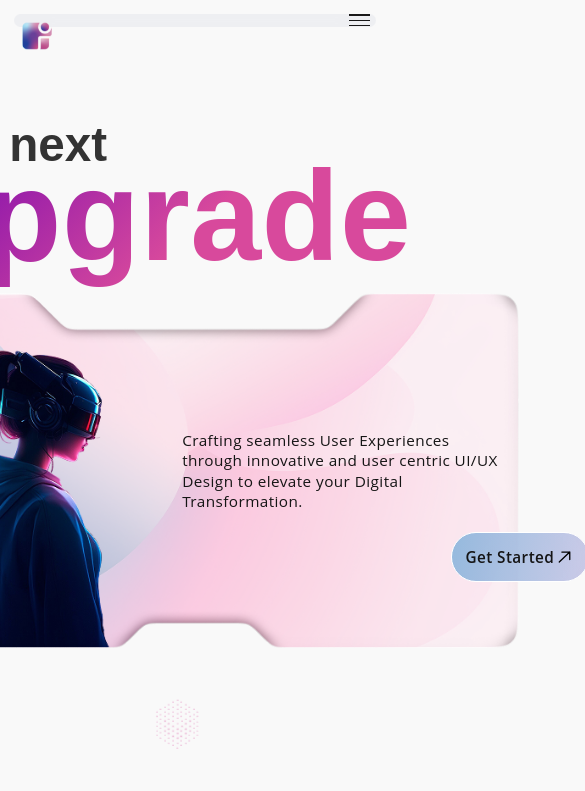
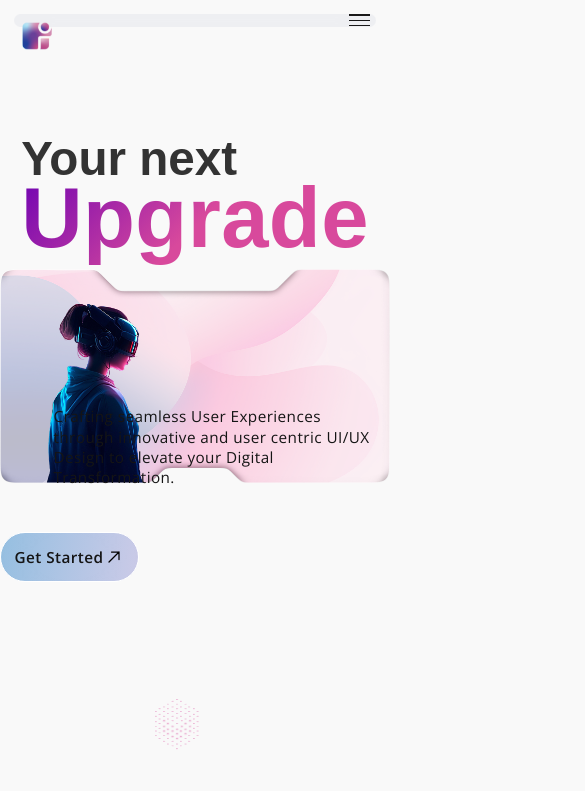
Before and after one commit to ideoguru/ideogfx.com, a Next.js app: page / in a window 390 px wide. Shown: the top 791 px of the page, 585 px wide, since content can reach past the window. Built offline with nearby package versions, Linux system fonts and the light colour scheme.

Commit message:
homepage responsive fix

```diff
--- a/src/app/layout.tsx
+++ b/src/app/layout.tsx
@@ -27,8 +27,8 @@ export default function RootLayout({
       <head>
         {/* Viewport meta tag for responsiveness */}
         {/* COMMENTED TEMPORARLY TO FORCE DESKTOP VIEWPORT */}
-        {/* <meta name="viewport" content="width=device-width, initial-scale=1.0" /> */}
-        <meta name="viewport" content="width=1280, user-scalable=no" />
+        <meta name="viewport" content="width=device-width, initial-scale=1.0" />
+        {/* <meta name="viewport" content="width=1280, user-scalable=no" /> */}
 
         {/* Add other meta tags for SEO */}
         <meta name="description" content="Your site description here" />
--- a/src/styles/HomePageCaseStudy.module.css
+++ b/src/styles/HomePageCaseStudy.module.css
@@ -139,6 +139,7 @@
   /* 137.5% */
   letter-spacing: 0.25px;
 }
+
 .instanceParent {
   display: flex;
   justify-content: center;
@@ -151,6 +152,7 @@
   border-radius: 24px;
   box-shadow: 0 2px 8px rgba(0, 0, 0, 0.1);
 }
+
 .arrowButton {
   cursor: pointer;
   padding: 8px;
@@ -163,6 +165,7 @@
   justify-content: center;
   margin: 0 -4px;
 }
+
 .arrowButton:hover {
   background: rgba(255, 255, 255, 0);
   transform: scale(1.05);
@@ -178,6 +181,7 @@
 .arrowButton.mirrored img {
   transform: rotate(180deg);
 }
+
 /* .card1::after, .card2::after {
   content: '';
   position: absolute;
@@ -241,7 +245,7 @@
   align-items: flex-end;
 }
 
-.caseStudiesContainer > * {
+.caseStudiesContainer>* {
   position: relative;
   z-index: 2;
 }
@@ -291,11 +295,9 @@
 .caseStudiesButton {
   backdrop-filter: blur(41.85px);
   border-radius: 2322.58px;
-  background: linear-gradient(
-    99.58deg,
-    rgba(115, 171, 216, 0.75),
-    rgba(187, 186, 225, 0.75)
-  );
+  background: linear-gradient(99.58deg,
+      rgba(115, 171, 216, 0.75),
+      rgba(187, 186, 225, 0.75));
   border: 1px solid #fff;
   padding: 16px;
   display: flex;
@@ -304,8 +306,10 @@
   cursor: pointer;
   transition: all 0.3s ease;
 }
+
 .caseStudiesButton:hover {
-  transform: translateY(-2px) scale(1.05); /* Combined transforms */
+  transform: translateY(-2px) scale(1.05);
+  /* Combined transforms */
 }
 
 .caseStudiesCtaFrame {
@@ -334,3 +338,33 @@
   color: #333;
   font-family: Sans-serif;
 }
+
+@media(max-width:991px) {
+  .caseStudiesContainer {
+    flex-direction: column;
+  }
+
+  .caseStudiesCard {
+    width: 100%;
+    height: auto;
+  }
+
+  .rightColumnCards {
+    width: 100%;
+    right: 0;
+    flex-direction: column;
+  }
+
+  .card2 {
+    overflow: visible;
+  }
+  .caseStudiesCtaFrame {
+    width: 100%;
+  }
+  .maskGroupIcon {
+    width: 100%;
+  }
+  .caseStudiesTitles {
+    width: 100%;
+  }
+}
--- a/src/styles/HomePageHero.module.css
+++ b/src/styles/HomePageHero.module.css
@@ -211,3 +211,39 @@
   color: #333;
   font-family: Sans-serif;
 }
+
+@media(max-width:991px){
+  .heroContainer {
+    width: 100%;
+    height: 900px;
+    left: 0;
+  }
+  .heroCta {
+    left: 0;
+      }
+  .upgrade {
+    width: 100%;
+    font-size: 100px;
+    line-height: 120px;
+  }
+  .yourNext {
+    width: 100%;
+    line-height: 100px;
+  }
+  .heroCoverImageChild {
+    width:100%;
+    height: 417.5px;
+
+  }
+
+  .heroCoverImage {
+    width: 100%;
+    height: 418px;
+    left: 0;
+
+  }
+  .heroSection {
+    left: 0;
+    width: 100%;
+  }
+}
--- a/src/styles/HomePageInsights.module.css
+++ b/src/styles/HomePageInsights.module.css
@@ -293,3 +293,26 @@
     font-size: 16px;
   }
 }
+.cardsWrapper {
+  display: flex;
+  overflow-x: scroll;
+  scroll-snap-type: x mandatory;
+  scroll-behavior: smooth;
+  gap: 16px;
+  padding: 16px;
+}
+@media (max-width: 991px) {
+.cardsWrapper {
+flex-direction: column;
+  width: 100%;
+  padding-right:0;
+}
+.cardVersion1,
+.cardVersion2,
+.cardVersion3,
+.cardVersion4 {
+  flex: 0 0 auto;
+  width: 100%;
+  max-width: 320px;
+}
+}
```
Also changed, not shown: src/app/globals.css (+4 -3 lines).
